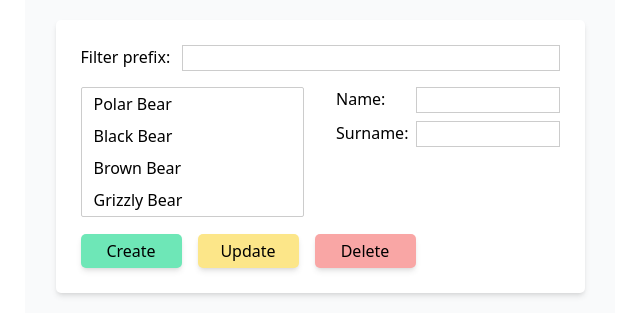
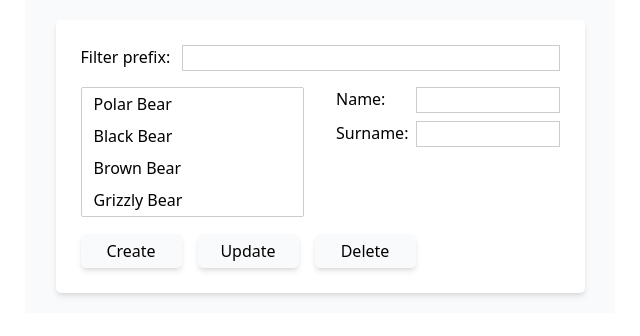
Before and after one commit to johanDev19/idiomatic-test-challenge, a React (Vite) app: page / in a window 1280 px wide. Shown: the top 336 px of the page, without its empty margins (320-960 px from the left). Built offline with nearby package versions, Linux system fonts and the light colour scheme.

Commit message:
feat: disable button if no name was entered

```diff
--- a/src/components/Form/Form.jsx
+++ b/src/components/Form/Form.jsx
@@ -1,4 +1,6 @@
+import { useState } from "react";
 import classNames from "classnames";
+
 import Button from "../common/Button";
 import Card from "../common/Card";
 import Input from "../common/Input";
@@ -6,7 +8,35 @@ import Label from "../common/Label";
 import Select from "../common/Select";
 import styles from "./form.module.css";
 
+const NAME = "name";
+const SURNAME = "surname";
+
 function Form() {
+  const [canUpdate, setCanUpdate] = useState(false);
+  const [canDelete, setCanDelete] = useState(false);
+  const [canCreate, setCanCreate] = useState(false);
+  const [name, setName] = useState("");
+  const [surname, setSurName] = useState("");
+
+  const handleInputChange = (event) => {
+    const { name, value } = event.target;
+    if (name === NAME) {
+      setName(value);
+
+      if (value.length > 0) {
+        setCanUpdate(true);
+        setCanDelete(true);
+        setCanCreate(true);
+      } else {
+        setCanUpdate(false);
+        setCanDelete(false);
+        setCanCreate(false);
+      }
+    } else if (name === SURNAME) {
+      setSurName(value);
+    }
+  };
+
   return (
     <Card className={classNames(styles.formContainer, "shadow-md")}>
       <div className="flex grow">
@@ -23,18 +53,34 @@ function Form() {
         <div className="flex flex-col items-end">
           <div className="flex justify-between w-full">
             <Label className={styles.label}>Name:</Label>
-            <Input className="w-full" />
+            <Input
+              className="w-full"
+              name={NAME}
+              value={name}
+              onChange={handleInputChange}
+            />
           </div>
           <div className="flex mt-2 w-full justify-between">
             <Label className={classNames(styles.label)}>Surname:</Label>
-            <Input className="w-full" />
+            <Input
+              className="w-full"
+              name={SURNAME}
+              value={surname}
+              onChange={handleInputChange}
+            />
           </div>
         </div>
       </div>
       <div className="flex justify-start gap-4 mt-4">
-        <Button color="#6ee7b7">Create</Button>
-        <Button color="#fce689">Update</Button>
-        <Button color="#f9a6a5">Delete</Button>
+        <Button disabled={!canCreate} color="#6ee7b7">
+          Create
+        </Button>
+        <Button disabled={!canUpdate} color="#fce689">
+          Update
+        </Button>
+        <Button disabled={!canDelete} color="#f9a6a5">
+          Delete
+        </Button>
       </div>
     </Card>
   );
--- a/src/components/common/Button/Button.jsx
+++ b/src/components/common/Button/Button.jsx
@@ -2,11 +2,13 @@ import classNames from "classnames";
 
 import styles from "./button.module.css";
 
-function Button({ children, className, color }) {
+function Button({ children, className, color, disabled, onClick }) {
   return (
     <button
       className={classNames(styles.button, className, "shadow-md")}
       style={{ backgroundColor: color }}
+      disabled={disabled}
+      onClick={onClick}
     >
       {children}
     </button>
--- a/src/components/common/Button/button.module.css
+++ b/src/components/common/Button/button.module.css
@@ -5,3 +5,7 @@
   background-color: #f9fafb;
   border-radius: 5px;
 }
+
+.button:disabled {
+  background-color: #f9fafb !important;
+}
```
